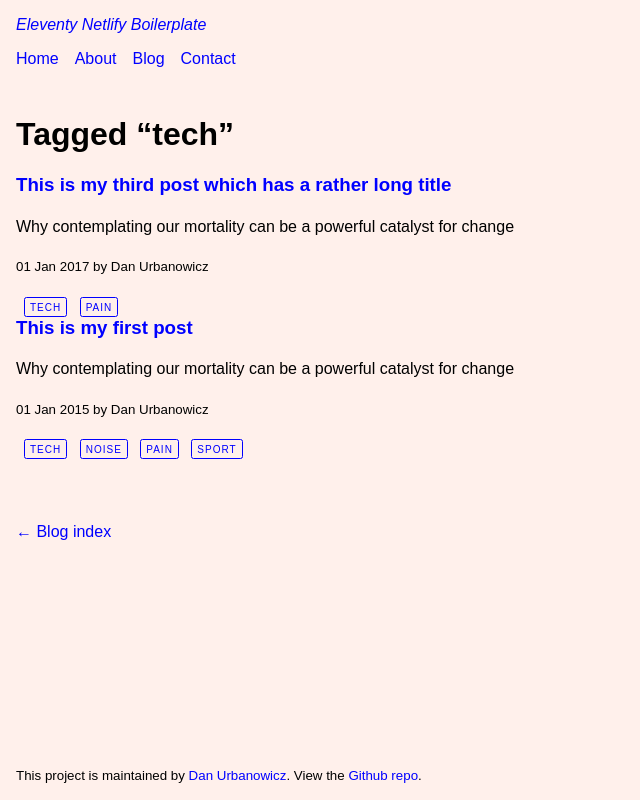
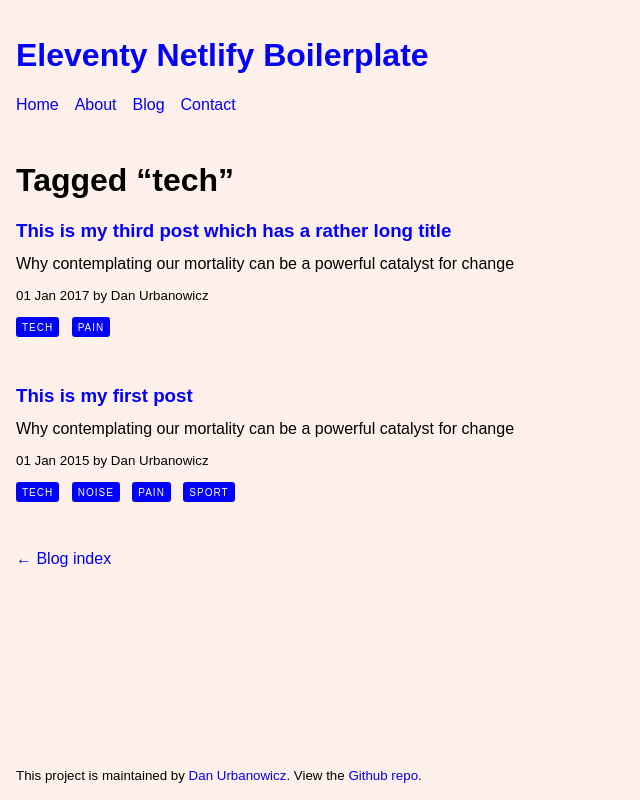
Before and after one commit to danurbanowicz/eleventy-netlify-boilerplate, an Eleventy site: page tags.njk in a window 1280 px wide. Shown: the whole page, without its empty margins (0-640 px from the left). Built offline with nearby package versions, Linux system fonts and the light colour scheme; Eleventy itself is replaced by a stand-in of ours; files that its build step writes are made by us from their sources.

Commit message:
Simplify, add tag link styles

```diff
--- a/_includes/assets/css/inline.css
+++ b/_includes/assets/css/inline.css
@@ -3,6 +3,7 @@
 	--white: #fff;
 	--blue: blue;
 	--pink: deeppink;
+	--salmon: darksalmon;
 }
 * {
 	box-sizing: border-box;
@@ -12,6 +13,8 @@
 	padding: 0;
 	margin: 0;
 	font-family: "Avenir", sans-serif;
+	-webkit-font-smoothing: antialiased;
+	-moz-osx-font-smoothing: grayscale;
 }
 body {
 	display: grid;
@@ -19,11 +22,7 @@
 	grid-template-rows: auto 1fr auto;
 	background-color: var(--lightsalmon);
 }
-p:last-child {
-	margin-bottom: 0;
-}
 p,
-section li,
 img {
 	max-width: 37.5em; /* 600px /16 */
 }
@@ -42,13 +41,18 @@
 footer {
 	padding: 1em;
 }
-main :first-child {
+main {
+	padding-bottom: 2em;
+}
+
+main :first-child,
+main > article :first-child {
 	margin-top: 0;
 }
 
 pre,
 code {
-	font-family: Consolas, Menlo, Monaco, "Andale Mono WT", "Andale Mono", "Lucida Console", "Lucida Sans Typewriter", "DejaVu Sans Mono", "Bitstream Vera Sans Mono", "Liberation Mono", "Nimbus Mono L", "Courier New", Courier, monospace;
+
 	line-height: 1.5;
 	color: var(--pink);
 }
@@ -77,7 +81,16 @@
 	list-style: none;
 }
 
-/* Main Nav */
+/* Header Logo (style as h2) */
+header > em {
+	display: block;
+	font-size: 2em;
+	margin: 0.67em 0;
+	font-weight: bold;
+	font-style: normal;
+}
+
+/* Header Nav */
 header nav ul :first-child {
 	margin-left: 0;
 }
@@ -93,23 +106,14 @@
 	text-decoration: underline;
 }
 
-/* Posts */
-section ol li {
-	counter-increment: start-from -1;
-	margin: 1em 0;
-}
-section ol li > * {
-	margin-left: 0.8em;
-}
-section ol li::before {
-	display: inline-block;
-  pointer-events: none;
-  content: "" counter(start-from, decimal-leading-zero) ". ";
+/* Posts List */
+main > section > article {
+	margin-bottom: 3em;
 }
 
-/* Index link (back to) */
-main nav {
-	margin: 4em 0;
+main > section > article > * {
+	margin-top: 0;
+	margin-bottom: 0.5em;
 }
 
 /* Tags */
@@ -124,14 +128,12 @@
 	line-height: 2em;
 	height: 2em;
   border: 1px solid var(--blue);
+	background-color: var(--blue);
+	color: white;
   border-radius: 0.25em;
   text-decoration: none;
+	margin-left: 0.8em;
+}
+a[rel="tag"]:first-child {
 	margin-left: 0;
 }
-
-@media screen and (min-width: 768px) {
-	a[rel="tag"],
-	a[rel="tag"]:visited {
-		margin-left: 0.8em;
-	}
-}
```
